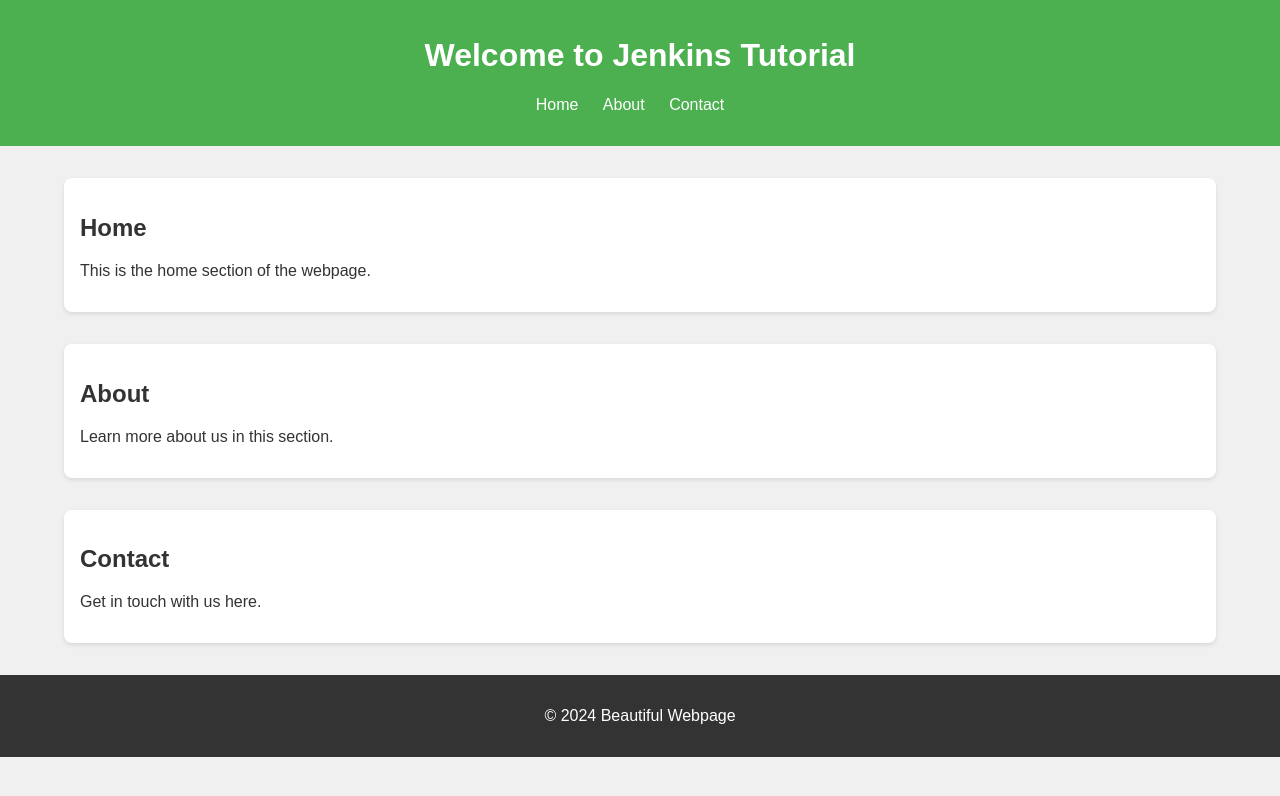
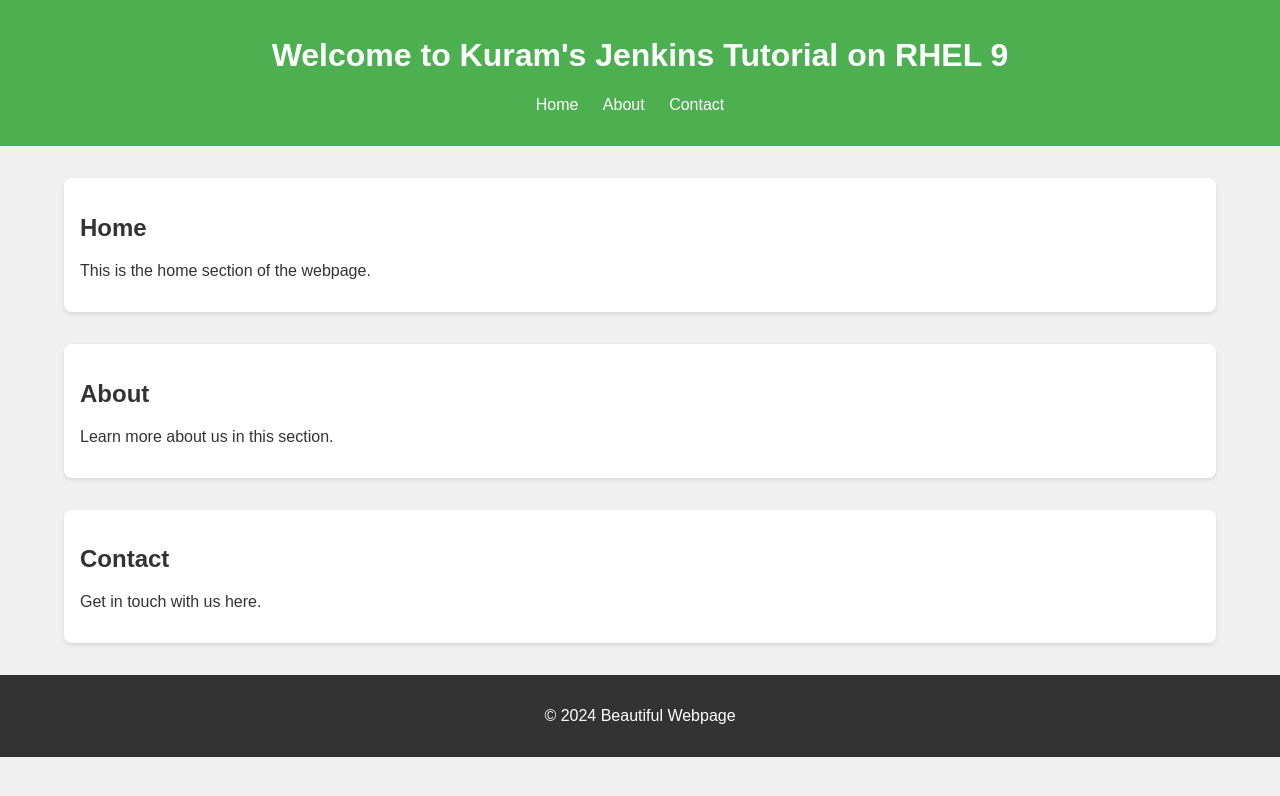
Before and after one commit to itsmisrial-cloud/pythoncode, a plain HTML site: page index.html in a window 1280 px wide. Drawn offline with Linux system fonts and the light colour scheme.

Commit message:
Update1 index.html

```diff
--- a/index.html
+++ b/index.html
@@ -51,7 +51,7 @@
 </head>
 <body>
     <header>
-        <h1>Welcome to Jenkins Tutorial</h1>
+        <h1>Welcome to Kuram's Jenkins Tutorial on RHEL 9</h1>
         <nav>
             <ul>
                 <li><a href="#home">Home</a></li>
```
